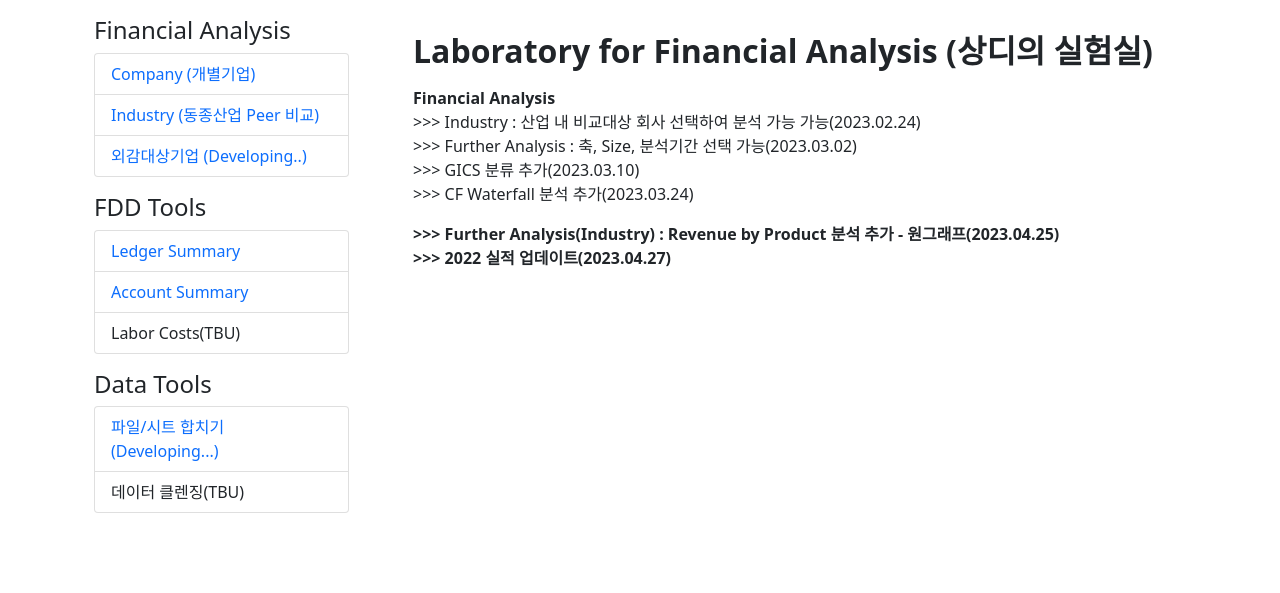
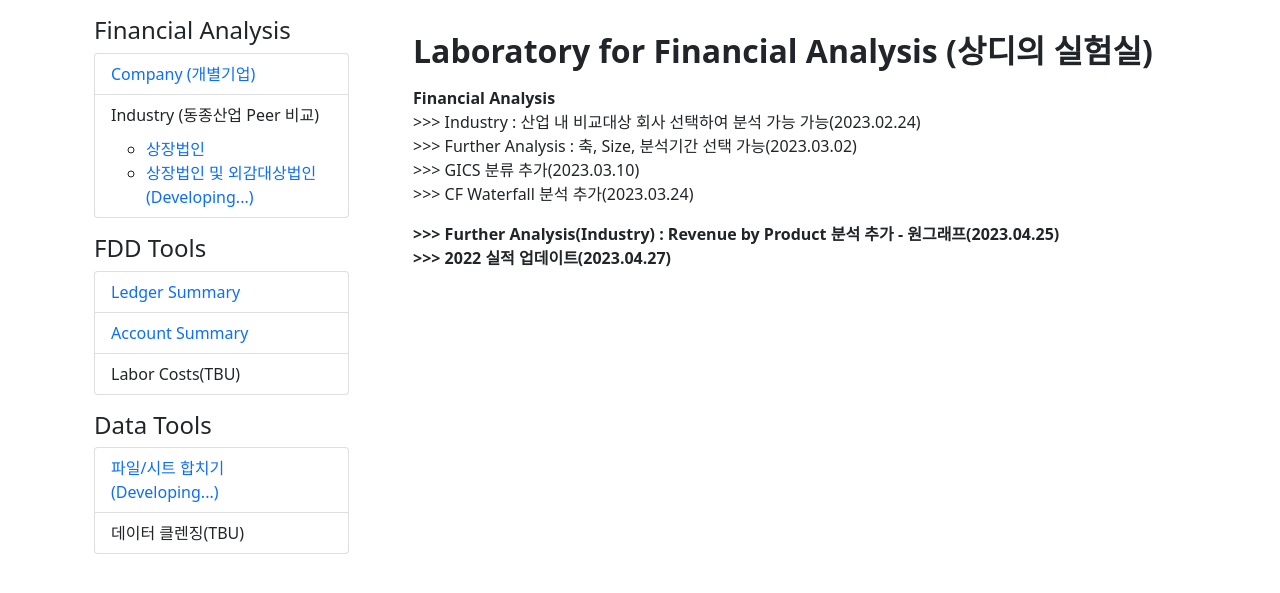
Before and after one commit to Sangjee-Jung/pybo, a Django app: page / in a window 1280 px wide. Shown: the part 57-650 px from the top of the page. Run offline with Django 4.2, Linux system fonts and the light colour scheme; parts of the project's set-up code (start-up, migrations or seed data) failed here and were passed over; some libraries are stand-ins or nearby versions.

Commit message:
외감 수정중

```diff
--- a/pybo/views.py
+++ b/pybo/views.py
@@ -470,12 +470,12 @@ def industry_landscape_6(request):
 
 def industry_external(request):
 
-    df = pd.read_excel('static/KV_별도_PL.xlsx')
-    df = df.head(10)
+    #df = pd.read_excel('static/KV_별도_PL.xlsx')
+    #df = df.head(10)
 
-    context = {"df": df.to_html(justify='center', index=True, classes="table table-sm", float_format='{0:>,.0f}'.format)}
+    #context = {"df": df.to_html(justify='center', index=True, classes="table table-sm", float_format='{0:>,.0f}'.format)}
 
-    return render(request, 'pybo/industry_external.html',context)
+    return render(request, 'pybo/industry_external.html',)
 
 
 def ledger(request):
--- a/templates/pybo/industry_external.html
+++ b/templates/pybo/industry_external.html
@@ -5,7 +5,9 @@
         <b>외감대상 실험</b>
     </h2>
 
-    {{ df | safe}}
+    TBU
+
+
 
 
 </div>
--- a/templates/pybo/question_list.html
+++ b/templates/pybo/question_list.html
@@ -17,8 +17,12 @@
                     <!-- 사이드바 메뉴목록1 -->
                     <ul class="list-group">
                         <li class="list-group-item"><a href="{% url 'pybo:industry_landscape_1_1' %}" style="text-decoration:none" >Company (개별기업)</a></li>
-                        <li class="list-group-item"><a href="{% url 'pybo:industry_landscape' %}" style="text-decoration:none" >Industry (동종산업 Peer 비교)</a></li>
-                        <li class="list-group-item"><a href="{% url 'pybo:industry_external' %}" style="text-decoration:none" >외감대상기업 (Developing..) </a></li>
+                        <li class="list-group-item">Industry (동종산업 Peer 비교)
+                            <ul class="list-group" style="list-style-type: circle; padding-top: 10px; padding-left: 35px;">
+                                <li><a href="{% url 'pybo:industry_landscape' %}" style="text-decoration: none;" >상장법인</a></li>
+                                <li><a href="{% url 'pybo:industry_external' %}" style="text-decoration:none;" >상장법인 및 외감대상법인(Developing...)</a></li>
+                            </ul>
+                        </li>
                     </ul>
                 </div>
                 <!-- 패널 타이틀2 -->
```
